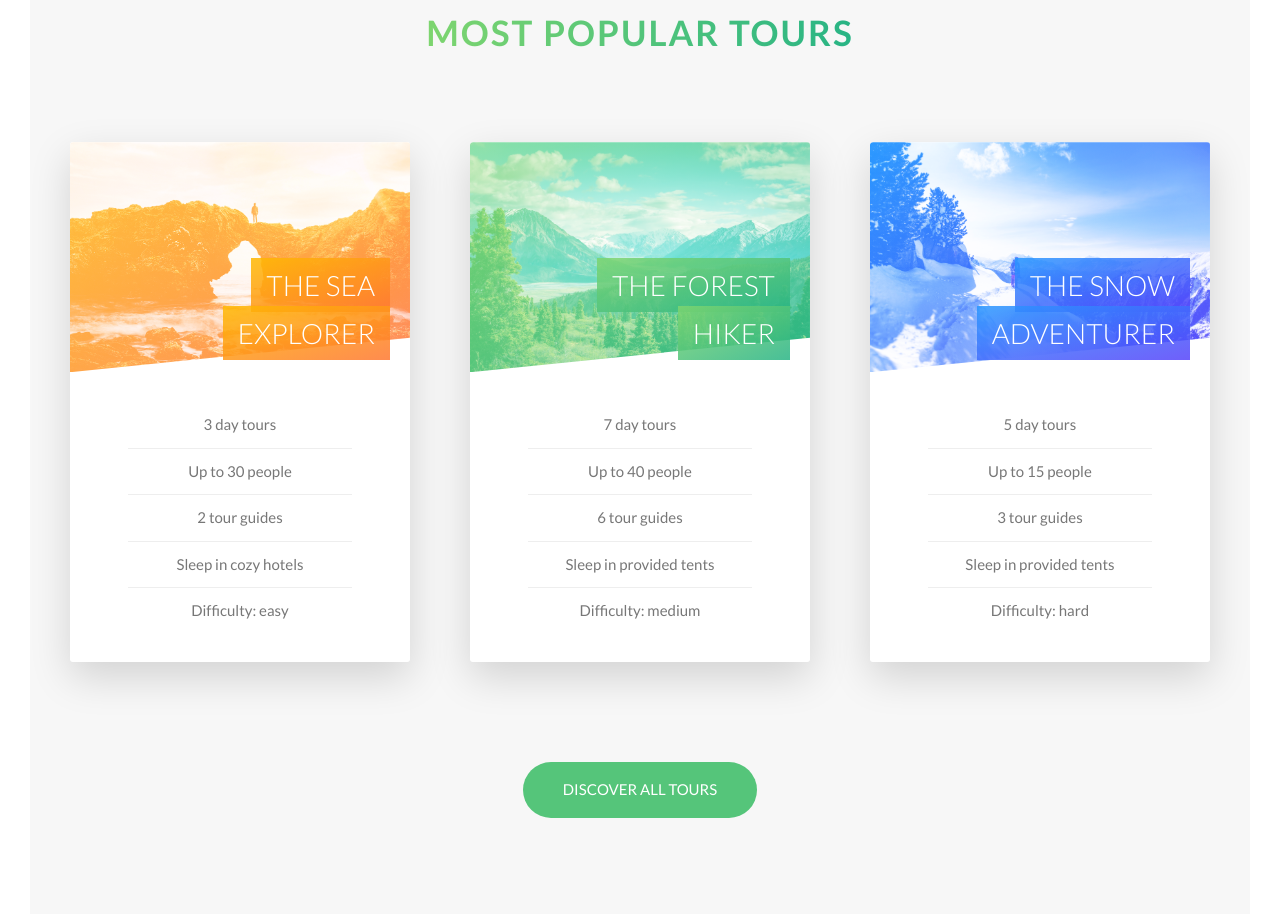
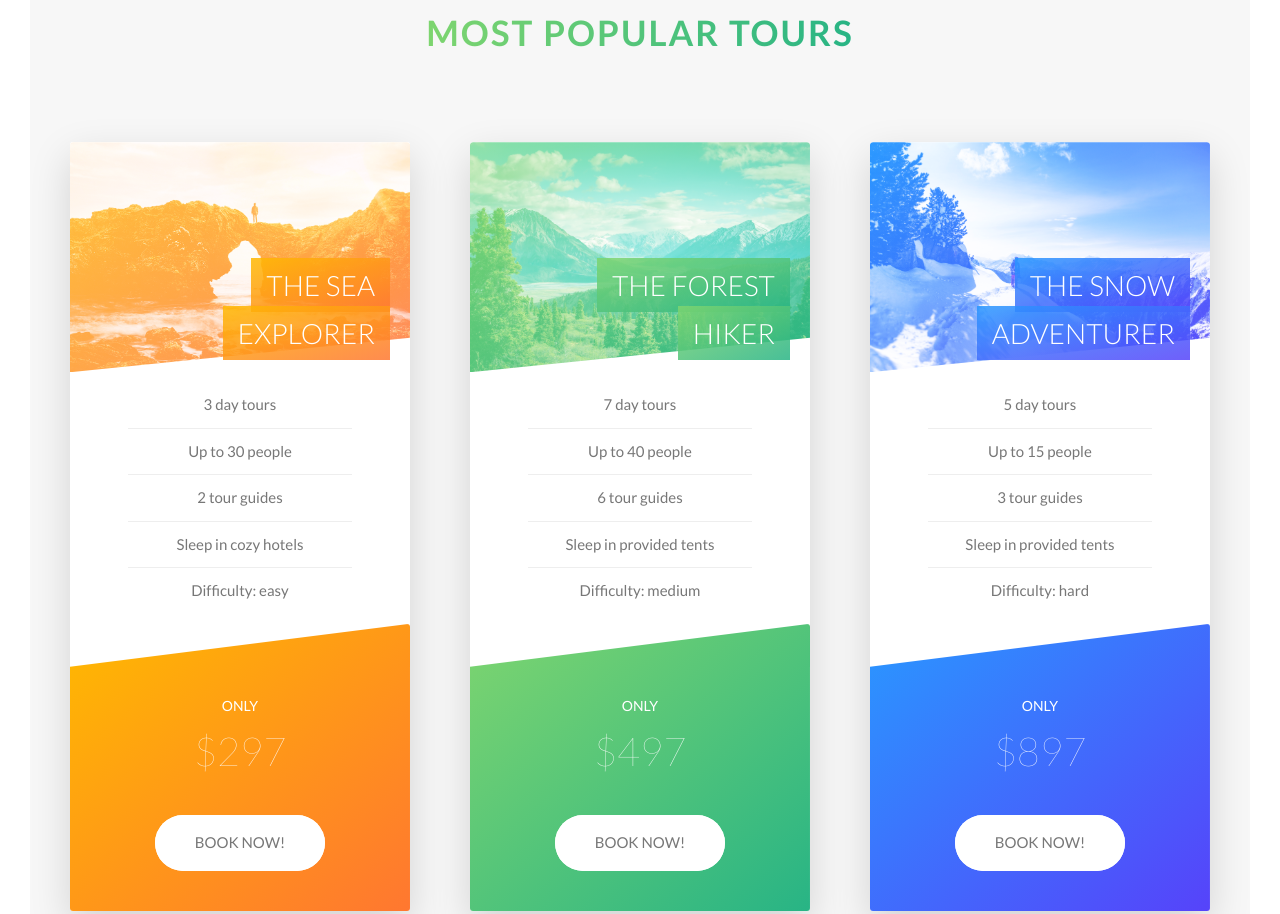
Before and after one commit to hose347/Natourous, a website: page index.html in a window 1280 px wide. Shown: the part 2308-3222 px from the top of the page. Drawn offline with Linux system fonts and the light colour scheme.

Commit message:
fixing card

```diff
--- a/sass/components/_card.scss
+++ b/sass/components/_card.scss
@@ -1,28 +1,232 @@
 .card {
+  // FUNCTIONALITY
   perspective: 150rem;
   -moz-perspective: 150rem;
+  position: relative;
+  height: 52rem;
 
   &__side {
-    background-color: orangered;
-    color: #fff;
-    font-size: 2rem;
-    height: 50rem;
-    transition: all 0.8s;
+    height: 52rem;
+    transition: all 0.8s ease;
+    position: absolute;
+    top: 0;
+    left: 0;
+    width: 100%;
+    -webkit-backface-visibility: hidden;
+    backface-visibility: hidden;
+    border-radius: 3px;
+    overflow: hidden;
+    box-shadow: 0 1.5rem 4rem rgba($color-black, 0.15);
 
     &--front {
-      background-color: orangered;
+      background-color: $color-white;
     }
+
     &--back {
-      background-color: green;
       transform: rotateY(180deg);
+
+      &-1 {
+        background-image: linear-gradient(
+          to right bottom,
+          $color-secondary-light,
+          $color-secondary-dark
+        );
+      }
+
+      &-2 {
+        background-image: linear-gradient(
+          to right bottom,
+          $color-primary-light,
+          $color-primary-dark
+        );
+      }
+
+      &-3 {
+        background-image: linear-gradient(
+          to right bottom,
+          $color-tertiary-light,
+          $color-tertiary-dark
+        );
+      }
     }
   }
 
   &:hover &__side--front {
-    transform: rotateY(180deg);
+    transform: rotateY(-180deg);
   }
 
   &:hover &__side--back {
     transform: rotateY(0);
   }
+
+  // FRONT SIDE STYLING
+  &__picture {
+    background-size: cover;
+    height: 23rem;
+    background-blend-mode: screen;
+    -webkit-clip-path: polygon(0 0, 100% 0, 100% 85%, 0 100%);
+    clip-path: polygon(0 0, 100% 0, 100% 85%, 0 100%);
+    border-top-left-radius: 3px;
+    border-top-right-radius: 3px;
+
+    &--1 {
+      background-image: linear-gradient(
+          to right bottom,
+          $color-secondary-light,
+          $color-secondary-dark
+        ),
+        url(../img/nat-5.jpg);
+    }
+
+    &--2 {
+      background-image: linear-gradient(
+          to right bottom,
+          $color-primary-light,
+          $color-primary-dark
+        ),
+        url(../img/nat-6.jpg);
+    }
+
+    &--3 {
+      background-image: linear-gradient(
+          to right bottom,
+          $color-tertiary-light,
+          $color-tertiary-dark
+        ),
+        url(../img/nat-7.jpg);
+    }
+  }
+
+  &__heading {
+    font-size: 2.8rem;
+    font-weight: 300;
+    text-transform: uppercase;
+    text-align: right;
+    color: $color-white;
+    position: absolute;
+    top: 12rem;
+    right: 2rem;
+    width: 75%;
+  }
+
+  &__heading-span {
+    padding: 1rem 1.5rem;
+    -webkit-box-decoration-break: clone;
+    box-decoration-break: clone;
+
+    &--1 {
+      background-image: linear-gradient(
+        to right bottom,
+        rgba($color-secondary-light, 0.85),
+        rgba($color-secondary-dark, 0.85)
+      );
+    }
+
+    &--2 {
+      background-image: linear-gradient(
+        to right bottom,
+        rgba($color-primary-light, 0.85),
+        rgba($color-primary-dark, 0.85)
+      );
+    }
+
+    &--3 {
+      background-image: linear-gradient(
+        to right bottom,
+        rgba($color-tertiary-light, 0.85),
+        rgba($color-tertiary-dark, 0.85)
+      );
+    }
+  }
+
+  &__details {
+    padding: 3rem;
+
+    ul {
+      list-style: none;
+      width: 80%;
+      margin: 0 auto;
+
+      li {
+        text-align: center;
+        font-size: 1.5rem;
+        padding: 1rem;
+
+        &:not(:last-child) {
+          border-bottom: 1px solid $color-grey-light-2;
+        }
+      }
+    }
+  }
+
+  // FRONT SIDE STYLING
+  &__cta {
+    position: absolute;
+    top: 50%;
+    left: 50%;
+    transform: translate(-50%, -50%);
+    width: 90%;
+    text-align: center;
+  }
+
+  &__price-box {
+    text-align: center;
+    color: $color-white;
+    margin-bottom: 8rem;
+  }
+
+  &__price-only {
+    font-size: 1.4rem;
+    text-transform: uppercase;
+  }
+
+  &__price-value {
+    font-size: 6rem;
+    font-weight: 100;
+  }
+
+  //@include respond(tab-port) {
+  @media only screen and (max-width: 56.25em), only screen and (hover: none) {
+    height: auto;
+    border-radius: 3px;
+    background-color: $color-white;
+    box-shadow: 0 1.5rem 4rem rgba($color-black, 0.15);
+
+    &__side {
+      height: auto;
+      position: relative;
+      box-shadow: none;
+
+      &--back {
+        transform: rotateY(0);
+        clip-path: polygon(0 15%, 100% 0, 100% 100%, 0% 100%);
+      }
+    }
+
+    &:hover &__side--front {
+      transform: rotateY(0);
+    }
+
+    &__details {
+      padding: 1rem 3rem;
+    }
+
+    // FRONT SIDE STYLING
+    &__cta {
+      position: relative;
+      top: 0%;
+      left: 0;
+      transform: translate(0);
+      width: 100%;
+      padding: 7rem 4rem 4rem 4rem;
+    }
+
+    &__price-box {
+      margin-bottom: 3rem;
+    }
+
+    &__price-value {
+      font-size: 4rem;
+    }
+  }
 }
```
Also changed, not shown: css/style.css.
